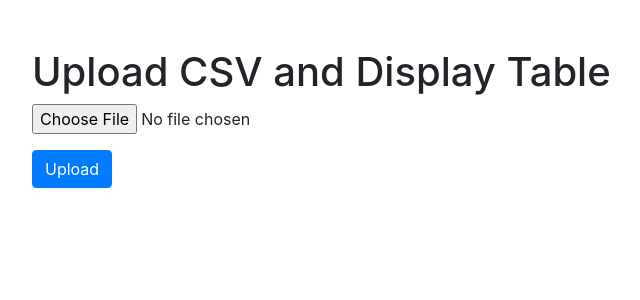
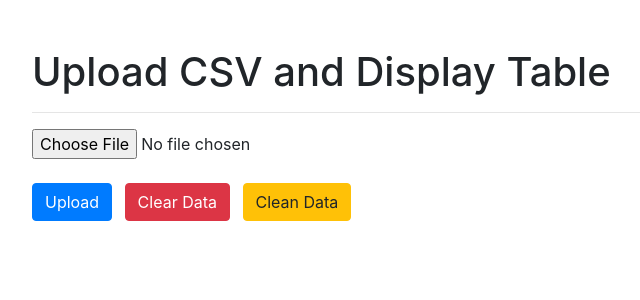
Before and after one commit to yotsa55555/Plotter-Project, a Django app: page /data in a window 1280 px wide. Shown: the top 300 px of the page, without its empty margins (53-693 px from the left). Run offline with Django 5.2, Linux system fonts and the light colour scheme; some libraries are stand-ins or nearby versions.

Commit message:
ก้าวสอง

```diff
--- a/plotter/myapp/static/myapp/de.css
+++ b/plotter/myapp/static/myapp/de.css
@@ -76,3 +76,6 @@ header ul li a.active {
   text-decoration: none;
   transition: all 0.6s ease;
 }
+h1 {
+  color: white;
+}
--- a/plotter/myapp/templates/myapp/about.html
+++ b/plotter/myapp/templates/myapp/about.html
@@ -6,5 +6,5 @@
 {% endblock %}
 
 {% block content %}
-    <H1>เกี่ยวกับ</H1>
+    <h1>เกี่ยวกับ</h1>
 {% endblock %}
--- a/plotter/myapp/templates/myapp/base.html
+++ b/plotter/myapp/templates/myapp/base.html
@@ -9,6 +9,7 @@
     <link href="https://cdn.jsdelivr.net/npm/remixicon@2.5.0/fonts/remixicon.min.css" rel="stylesheet">
     <link rel="preconnect" href="https://fonts.googleapis.com">
     {% block title %}
+        <title>หน้าแรก</title>
     {% endblock %}
 </head>
 <body>
@@ -24,7 +25,7 @@
         </ul>
 
         <div class="right-content">
-            <a href="#" class="navp-btn">Log In</a>
+            <a href="/login" class="navp-btn">Log In</a>
             <div class="bx bx-menu" id="menu-icon"></div>
         </div>
     </header>
--- a/plotter/myapp/templates/myapp/data.html
+++ b/plotter/myapp/templates/myapp/data.html
@@ -1,20 +1,30 @@
-{% block title %}
-    <title>ข้อมูล</title>
+<!DOCTYPE html>
+<html>
 <head>
     <link rel="stylesheet" href="https://stackpath.bootstrapcdn.com/bootstrap/4.5.2/css/bootstrap.min.css">
+    <title>ข้อมูล</title>
+    <style>
+        .form-inline .form-group {
+            margin-right: 10px;
+        }
+    </style>
 </head>
-{% endblock %}
-
-{% block content %}
+<body>
 <div class="container mt-5">
     <h1>Upload CSV and Display Table</h1>
-    <form method="POST" enctype="multipart/form-data">
+    <hr>
+    <div class="form-inline">
+        <form method="POST" enctype="multipart/form-data" >
             {% csrf_token %}
             <div class="form-group">
                 <input type="file" name="csv_file" class="form-control-file">
             </div>
-        <button type="submit" class="btn btn-primary">Upload</button>
+            <br>
+            <button type="submit" class="btn btn-primary mb-2 mr-2">Upload</button>
+            <button type="submit" name="clear_data" value="true" class="btn btn-danger mb-2 mr-2">Clear Data</button>
+            <button type="submit" name="clean_data" value="true" class="btn btn-warning mb-2">Clean Data</button>
         </form>
+    </div>
 
     {% if page_obj %}
         <h2 class="mt-5">Data from CSV</h2>
@@ -56,4 +66,4 @@
     {% endif %}
 </div>
 </body>
-{% endblock %}
+</html>
--- a/plotter/myapp/urls.py
+++ b/plotter/myapp/urls.py
@@ -6,4 +6,6 @@ urlpatterns = [
     path('', views.index, name='index'),
     path('about', views.about, name='about'),
     path('data', views.data, name='data'),
+    path('login', views.login, name='login'),
+
 ]
--- a/plotter/myapp/views.py
+++ b/plotter/myapp/views.py
@@ -1,7 +1,7 @@
-# myapp/views.py
 from django.shortcuts import render, redirect
 from django.http import HttpResponse
 from django.core.paginator import Paginator
+from django.contrib import messages
 import pandas as pd
 
 def index(request):
@@ -10,12 +10,15 @@ def index(request):
 def about(request):
     return render(request, 'myapp/about.html')
 
+def login(request):
+    return render(request, 'myapp/login.html')
+
 def data(request):
     data_html = None
     page_obj = None
     columns = None
 
-    if request.method == 'POST':
+    if request.method == 'POST' and 'csv_file' in request.FILES:
         csv_file = request.FILES['csv_file']
         if not csv_file.name.endswith('.csv'):
             return HttpResponse("This is not a CSV file")
@@ -31,8 +34,21 @@ def data(request):
 
         return redirect('/data')
 
+    elif request.method == 'POST' and 'clear_data' in request.POST:
+        request.session.pop('data', None)
+        request.session.pop('columns', None)
+        return redirect('/data')
+
+    elif request.method == 'POST' and 'clean_data' in request.POST:
+        if 'data' in request.session:
+            data_dict = request.session['data']
+            data = pd.DataFrame.from_dict(data_dict)
+            cleaned_data = check_data(data)
+            request.session['data'] = cleaned_data.to_dict()
+            request.session['columns'] = list(cleaned_data.columns)
+            return redirect('/data')
+
     else:
-
         if 'data' in request.session:
             data_dict = request.session['data']
             data = pd.DataFrame.from_dict(data_dict)
@@ -42,3 +58,18 @@ def data(request):
             page_obj = paginator.get_page(page_number)
 
     return render(request, 'myapp/data.html', {'page_obj': page_obj, 'columns': columns})
+
+def check_data(data):
+    if data.isnull().any().any():
+        df_cleaned = clean_data(data)
+        return df_cleaned
+    else:
+        return data
+
+def clean_data(data):
+    try:
+        df_cleaned = data.dropna()
+        #df_cleaned = data.fillna(0)
+        return df_cleaned
+    except Exception as e:
+        return data
--- a/plotter/plotter/settings.py
+++ b/plotter/plotter/settings.py
@@ -119,9 +119,6 @@ USE_TZ = True
 
 STATIC_URL = 'static/'
 
-STATICFILES_DIRS = [
-    os.path.join(BASE_DIR, 'static'),
-]
 
 # During development, you might also want to add:
 STATIC_ROOT = os.path.join(BASE_DIR, 'staticfiles')
```
Also changed, not shown: plotter/myapp/templates/myapp/login.html (added, +10 -0 lines). Lines whose indentation alone changed are shown as unchanged.
